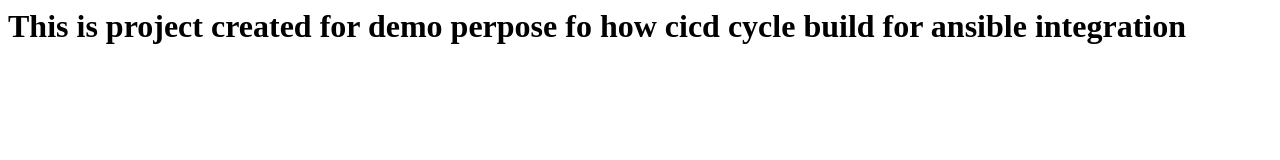
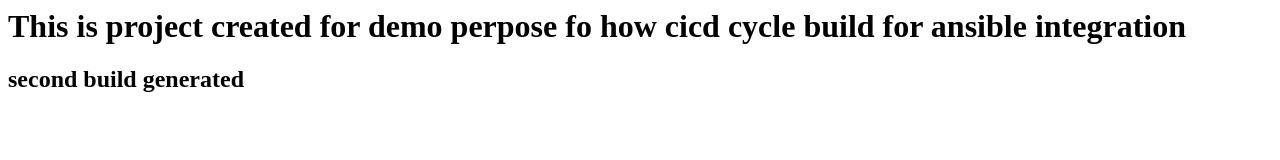
Before and after one commit to ashitosh999/CICD-Pipeline-integration-wih-ansible, a plain HTML site: page index.html in a window 1280 px wide. Drawn offline with Linux system fonts and the light colour scheme.

Commit message:
second generation created

```diff
--- a/index.html
+++ b/index.html
@@ -3,5 +3,8 @@
 <h1>
    This is project created for demo perpose fo how cicd cycle build for ansible integration
 </h1>
+<h2>
+  second build generated
+</h2>
 </body>
 </html>
```
